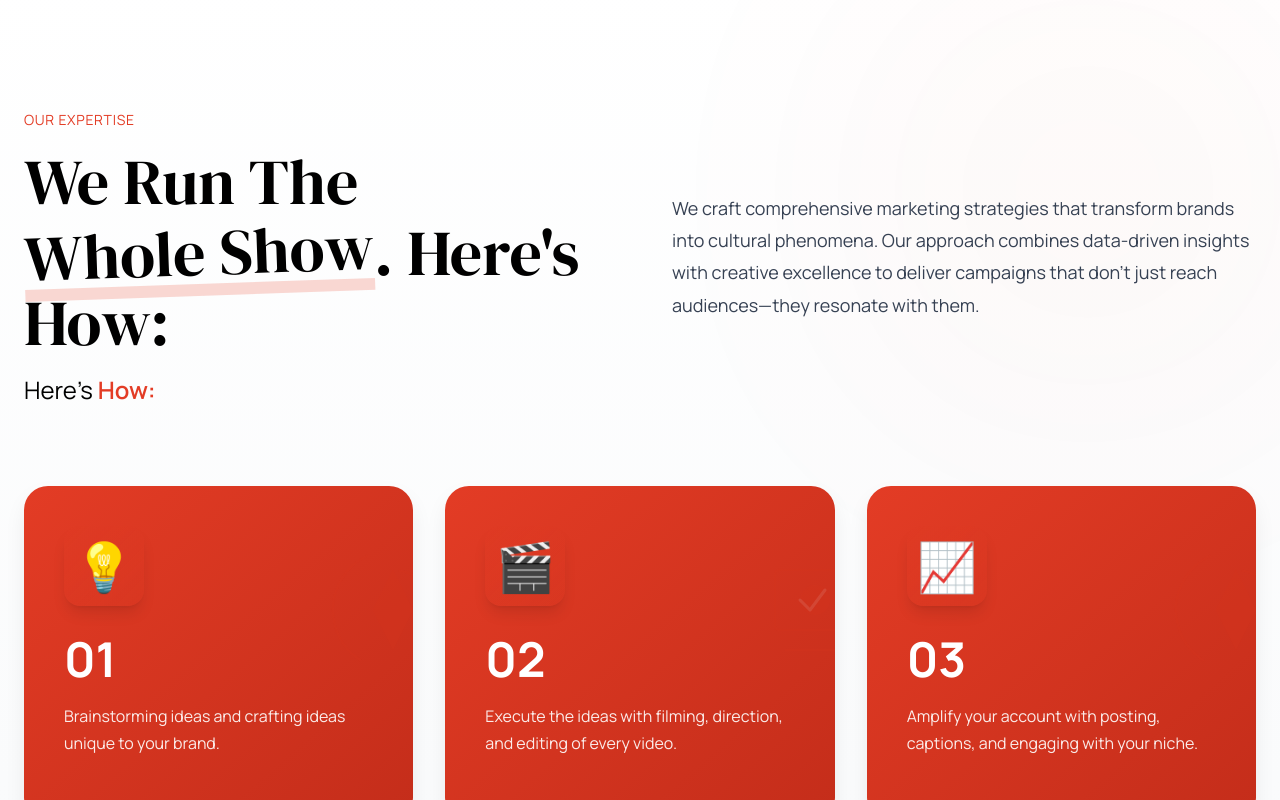
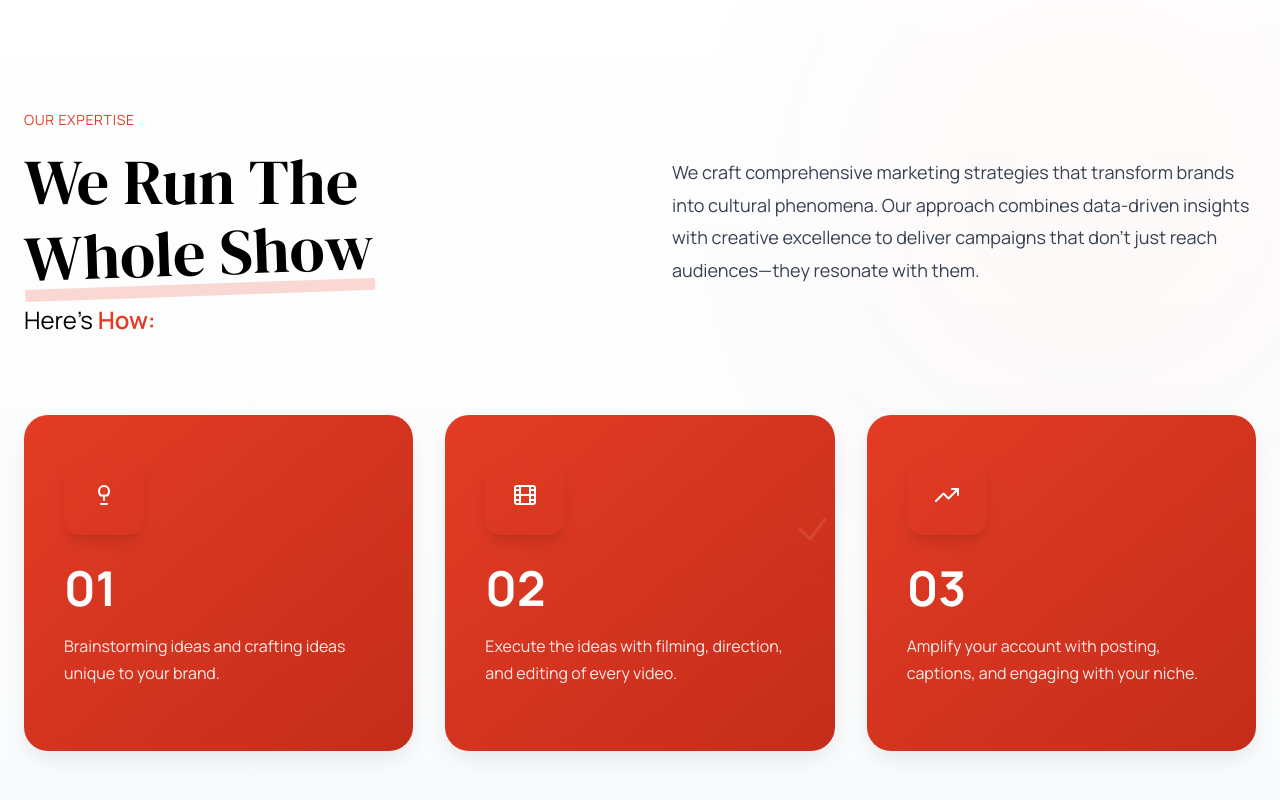
Before and after one commit to shashanka2a/modern-marketing-agency, a Next.js app: page / in a window 1280 px wide. Shown: the part 3116-3916 px from the top of the page. Built offline with nearby package versions, Linux system fonts and the light colour scheme.

Commit message:
Remove duplicate 'Here's How:' from AboutSection title
- Remove '. Here's How:' from the end of 'We Run The Whole Show' title
- Clean up title to just 'We Run The Whole Show'
- Maintains all animations and styling
- Fixes duplicate text issue

```diff
--- a/src/components/AboutSection.tsx
+++ b/src/components/AboutSection.tsx
@@ -4,21 +4,44 @@ import { motion, useScroll, useTransform } from "motion/react";
 import { useRef, useState } from "react";
 import { BrandStrategyIllustration, CreativeProductionIllustration } from "./CustomIllustrations";
 
+// Custom Icons
+const LightbulbIcon = () => (
+  <svg width="24" height="24" viewBox="0 0 24 24" fill="none" xmlns="http://www.w3.org/2000/svg">
+    <path d="M9 21h6M12 3a5 5 0 0 1 5 5c0 2.36-1.5 4.5-1.5 4.5H8.5S7 10.36 7 8a5 5 0 0 1 5-5z" stroke="currentColor" strokeWidth="2" strokeLinecap="round" strokeLinejoin="round"/>
+    <path d="M12 17v-4" stroke="currentColor" strokeWidth="2" strokeLinecap="round" strokeLinejoin="round"/>
+  </svg>
+);
+
+const FilmIcon = () => (
+  <svg width="24" height="24" viewBox="0 0 24 24" fill="none" xmlns="http://www.w3.org/2000/svg">
+    <rect x="2" y="3" width="20" height="18" rx="2" ry="2" stroke="currentColor" strokeWidth="2"/>
+    <path d="M7 3v18M17 3v18M2 12h20" stroke="currentColor" strokeWidth="2"/>
+    <path d="M2 7h5M2 17h5M17 7h5M17 17h5" stroke="currentColor" strokeWidth="2"/>
+  </svg>
+);
+
+const TrendingUpIcon = () => (
+  <svg width="24" height="24" viewBox="0 0 24 24" fill="none" xmlns="http://www.w3.org/2000/svg">
+    <polyline points="23 6 13.5 15.5 8.5 10.5 1 18" stroke="currentColor" strokeWidth="2" strokeLinecap="round" strokeLinejoin="round"/>
+    <polyline points="17 6 23 6 23 12" stroke="currentColor" strokeWidth="2" strokeLinecap="round" strokeLinejoin="round"/>
+  </svg>
+);
+
 const services = [
   {
-    emoji: "💡",
+    icon: LightbulbIcon,
     title: "01",
     description: "Brainstorming ideas and crafting ideas unique to your brand.",
     illustration: BrandStrategyIllustration,
   },
   {
-    emoji: "🎬",
+    icon: FilmIcon,
     title: "02",
     description: "Execute the ideas with filming, direction, and editing of every video.",
     illustration: CreativeProductionIllustration,
   },
   {
-    emoji: "📈",
+    icon: TrendingUpIcon,
     title: "03",
     description: "Amplify your account with posting, captions, and engaging with your niche.",
     illustration: BrandStrategyIllustration,
@@ -92,7 +115,6 @@ export function AboutSection() {
                   transition={{ duration: 0.8, delay: 0.5 }}
                 />
               </motion.span>
-              . Here's How:
             </h2>
             <motion.p
               className="text-[#000000] mt-4"
@@ -186,7 +208,9 @@ export function AboutSection() {
                         transition={{ type: "spring", stiffness: 300 }}
                       >
                         <div className="w-16 h-16 sm:w-20 sm:h-20 bg-gradient-to-br from-[#e33c25]/10 via-[#e33c25]/5 to-transparent rounded-2xl flex items-center justify-center shadow-lg">
-                          <span className="text-4xl sm:text-5xl">{service.emoji}</span>
+                          <div className="text-4xl sm:text-5xl text-white">
+                            <service.icon />
+                          </div>
                         </div>
                       </motion.div>
 
```
